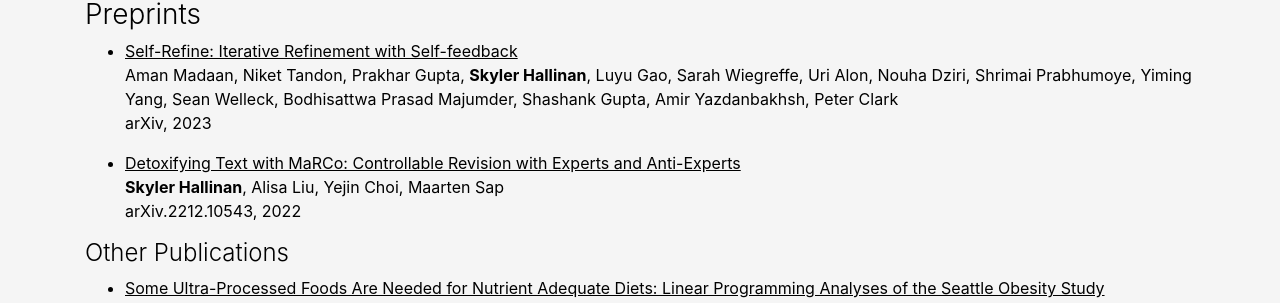
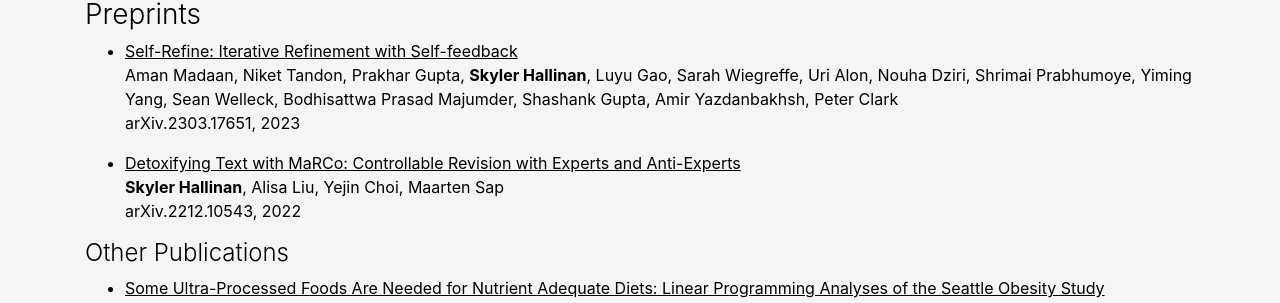
Before and after one commit to shallinan1/shallinan1.github.io, a Jekyll site: the page index.html, which Jekyll copies as it is, in a window 1280 px wide. Shown: the part 544-847 px from the top of the page. Built offline with Jekyll 4.4.1, drawn with Linux system fonts in a browser that asks for light colours.

Commit message:
Update index.html

```diff
--- a/index.html
+++ b/index.html
@@ -87,11 +87,11 @@
             </h3>
             <ul>
                <li>
-                  <a class = "light" href="">Self-Refine: Iterative Refinement with Self-feedback</a>
+                  <a class = "light" href="https://arxiv.org/abs/2303.17651">Self-Refine: Iterative Refinement with Self-feedback</a>
                   <p> Aman Madaan, Niket Tandon, Prakhar Gupta, <b>Skyler Hallinan</b>, Luyu Gao, Sarah Wiegreffe,
                      Uri Alon, Nouha Dziri, Shrimai Prabhumoye, Yiming Yang, Sean Welleck, Bodhisattwa Prasad Majumder,
                      Shashank Gupta, Amir Yazdanbakhsh, Peter Clark  <br>
-                     arXiv, 2023 <br>
+                     arXiv.2303.17651, 2023 <br>
                   </p>
                </li>
             </ul>
```
